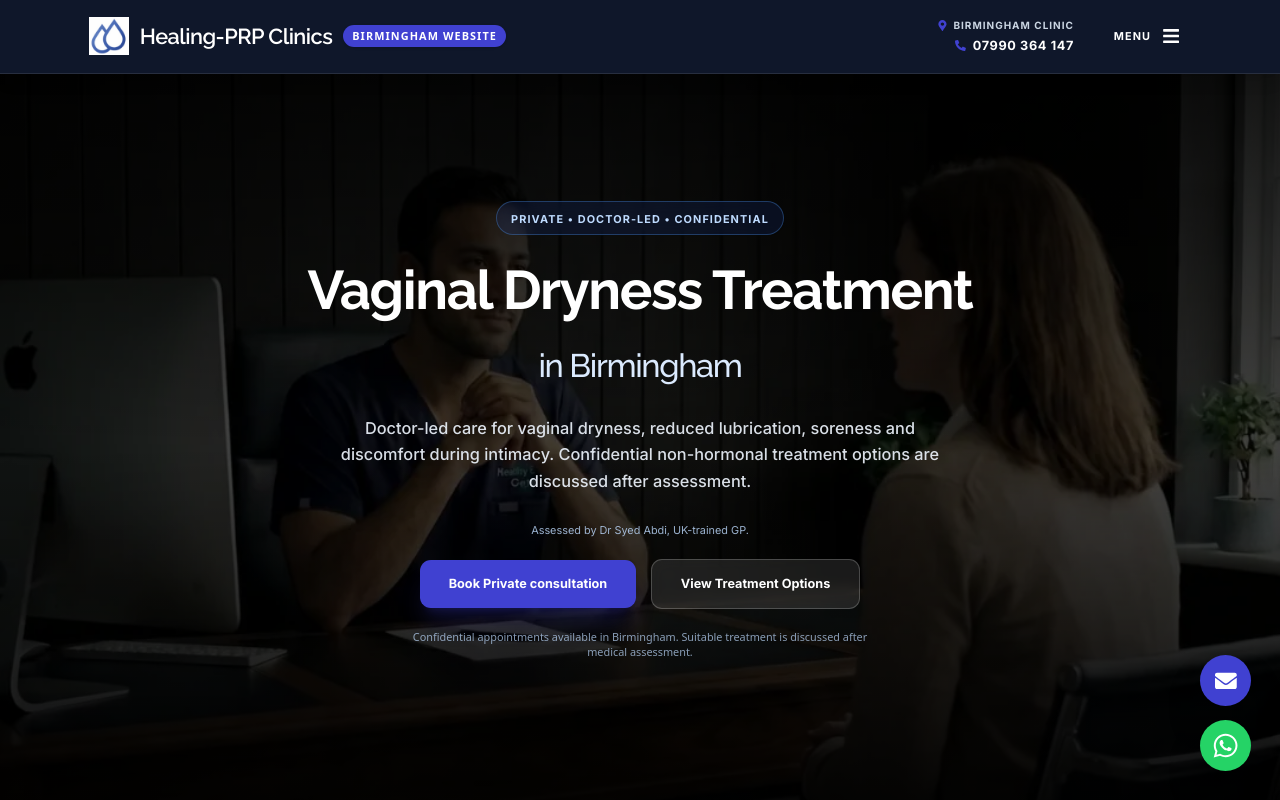
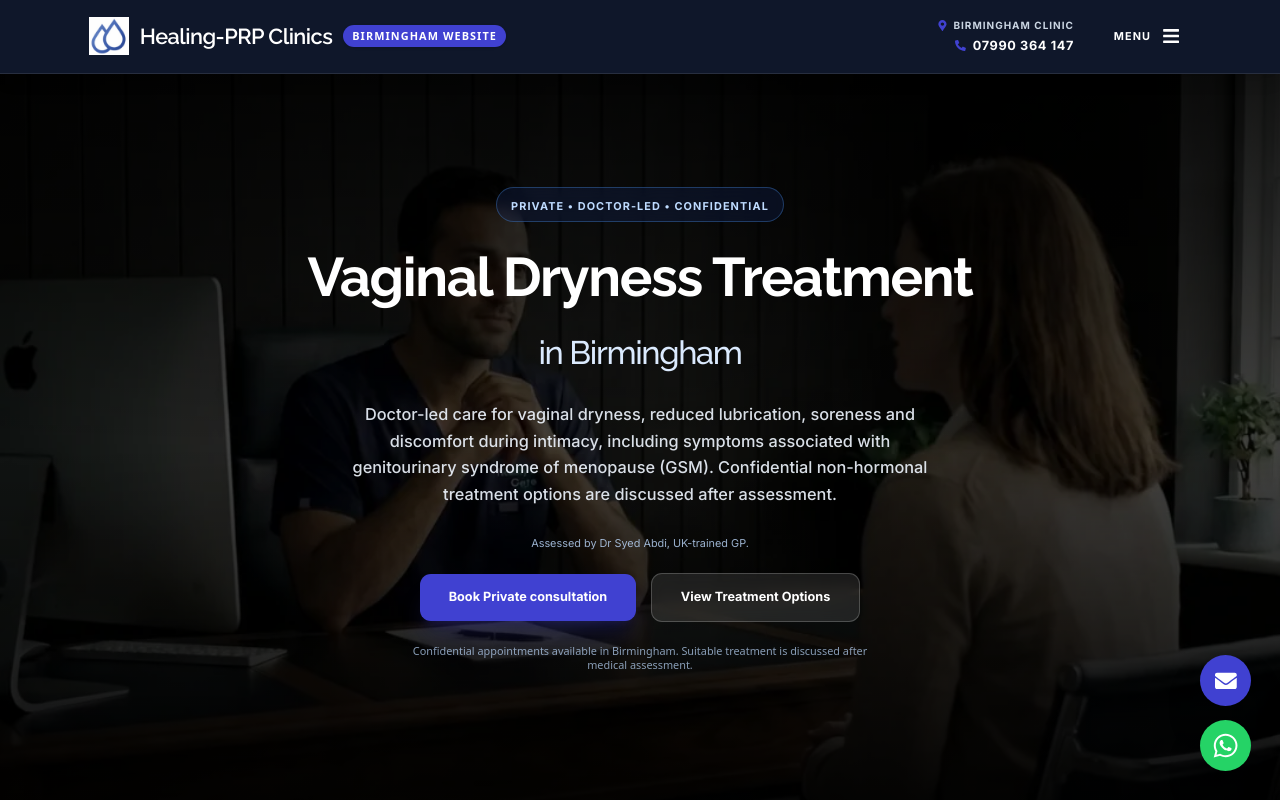
Before and after one commit to binithekid/Healing-PRP-Clinics-Preview, a Next.js app: page /birmingham/vaginal-dryness in a window 1280 px wide. Shown: the top 800 px of the page. Built offline with nearby package versions, Linux system fonts and the light colour scheme.

Commit message:
Enhance description of vaginal dryness treatment options
Expanded description to include symptoms associated with genitourinary syndrome of menopause (GSM).

```diff
--- a/src/components/pages/VaginalDrynessClient.tsx
+++ b/src/components/pages/VaginalDrynessClient.tsx
@@ -219,7 +219,7 @@ export default function VaginalDrynessClient({
             custom={2} initial="hidden" animate={isLoaded ? "visible" : "hidden"} variants={fadeUpVariants}
             className="mt-4 text-base md:text-lg text-blue-50/90 font-inter leading-relaxed max-w-2xl mx-auto mb-8 font-medium"
           >
-            Doctor-led care for vaginal dryness, reduced lubrication, soreness and discomfort during intimacy. Confidential non-hormonal treatment options are discussed after assessment.
+            Doctor-led care for vaginal dryness, reduced lubrication, soreness and discomfort during intimacy, including symptoms associated with genitourinary syndrome of menopause (GSM). Confidential non-hormonal treatment options are discussed after assessment.
           </motion.p>
 
           <motion.p
```
